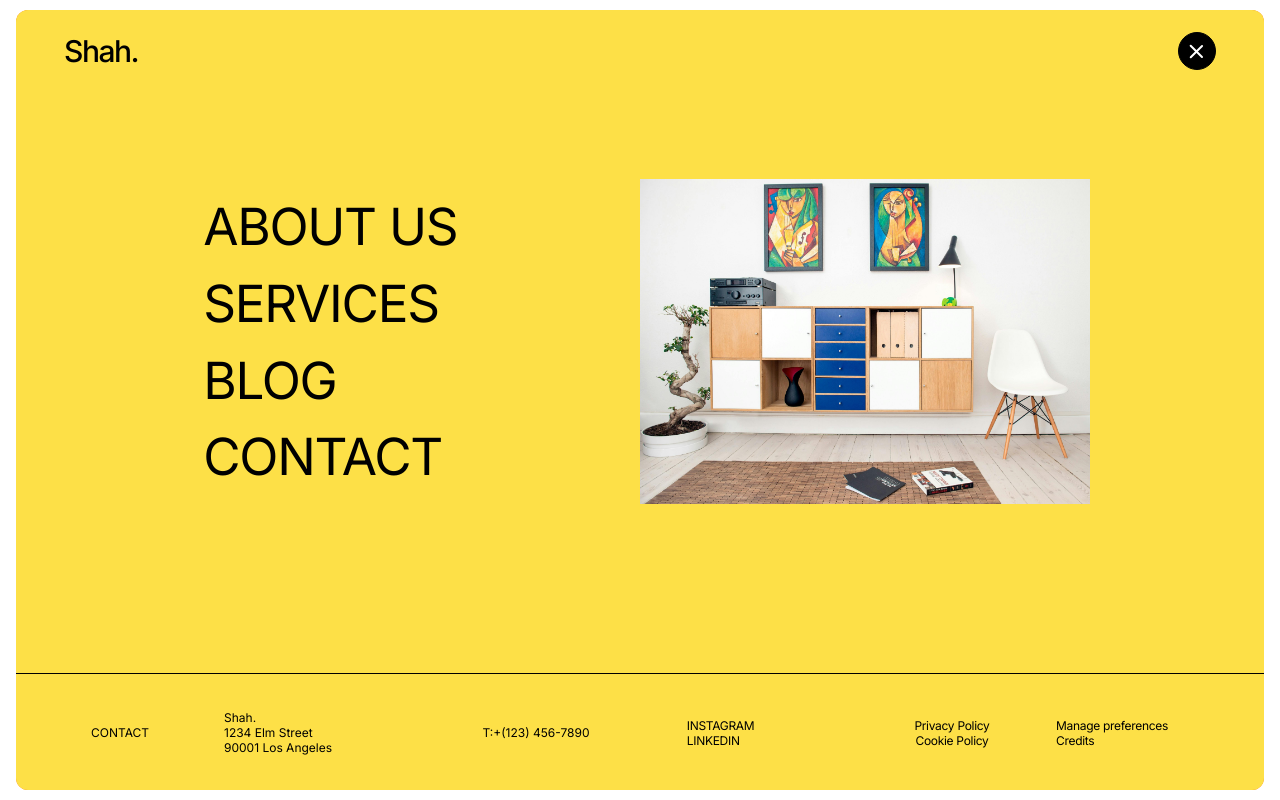
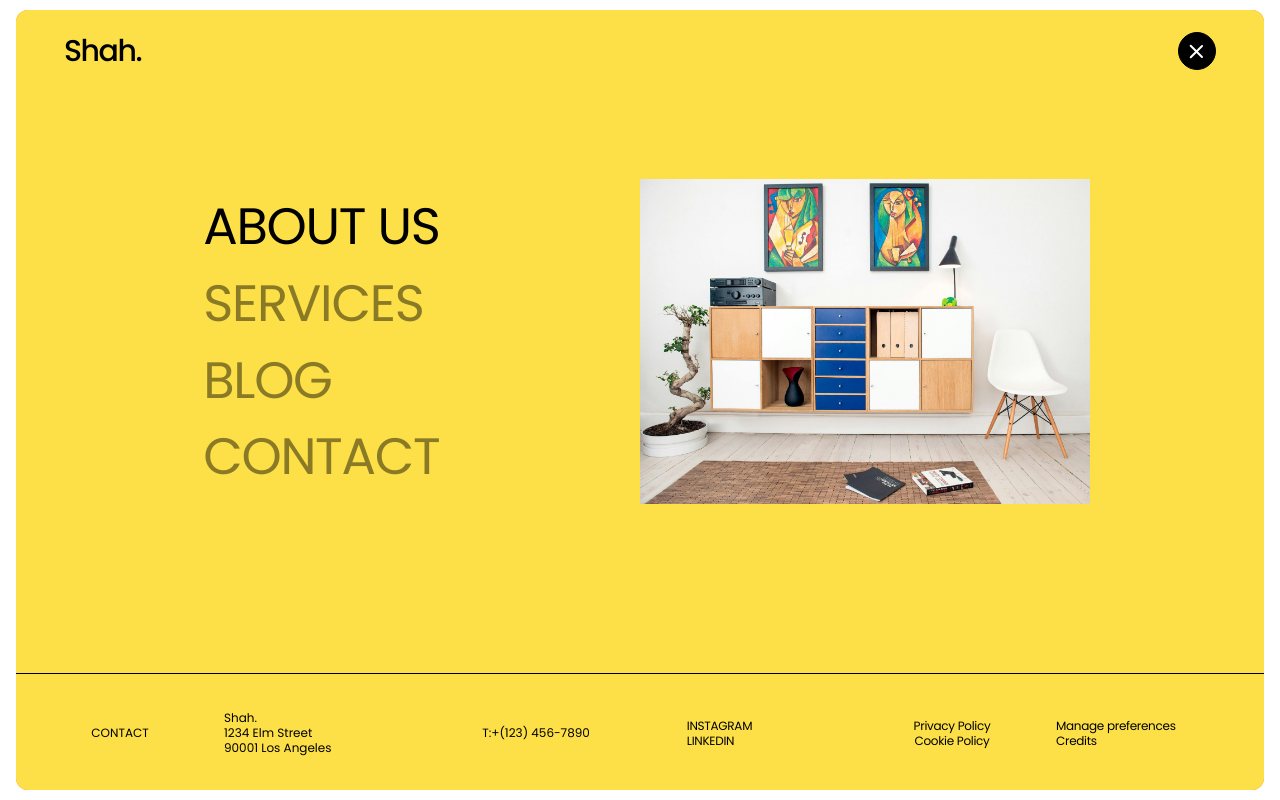
Before and after one commit to shah911/Animated-Menu, a Next.js app: page / in a window 1280 px wide. Both pictures are taken after a click on the label 1196 px from the left and 51 px from the top of the page. Built offline with nearby package versions, Linux system fonts and the light colour scheme.

Commit message:
added metadata and changed font

```diff
--- a/src/app/layout.tsx
+++ b/src/app/layout.tsx
@@ -1,13 +1,16 @@
 import type { Metadata } from "next";
-import { Inter } from "next/font/google";
+import { Poppins } from "next/font/google";
 import "./globals.css";
 import Navbar from "@/components/Navbar";
 
-const inter = Inter({ subsets: ["latin"] });
+const poppins = Poppins({
+  subsets: ["latin"],
+  weight: ["100", "200", "300", "400", "500", "600", "700", "800", "900"],
+});
 
 export const metadata: Metadata = {
-  title: "Create Next App",
-  description: "Generated by create next app",
+  title: "Animated-Menu",
+  description: "Created by Framer Motion",
 };
 
 export default function RootLayout({
@@ -17,7 +20,7 @@ export default function RootLayout({
 }>) {
   return (
     <html lang="en">
-      <body className={inter.className}>
+      <body className={poppins.className}>
         <Navbar />
         {children}
       </body>
--- a/src/components/SideBarMenu.tsx
+++ b/src/components/SideBarMenu.tsx
@@ -58,8 +58,8 @@ function SideBarMenu() {
           {links.map((item, i) => (
             <span className="w-[90%] lg:w-[70%]" key={i}>
               <span
-                className={`opacity-${
-                  i == 0 ? 1 : 45
+                className={`${
+                  i === 0 ? "opacity-100" : "opacity-45"
                 } transition-opacity  ease-linear hover:opacity-100 text-[10vw] md:text-[6vw] lg:text-[4vw] w-fit cursor-pointer tracking-tight underline-effect`}
               >
                 {item}
```
